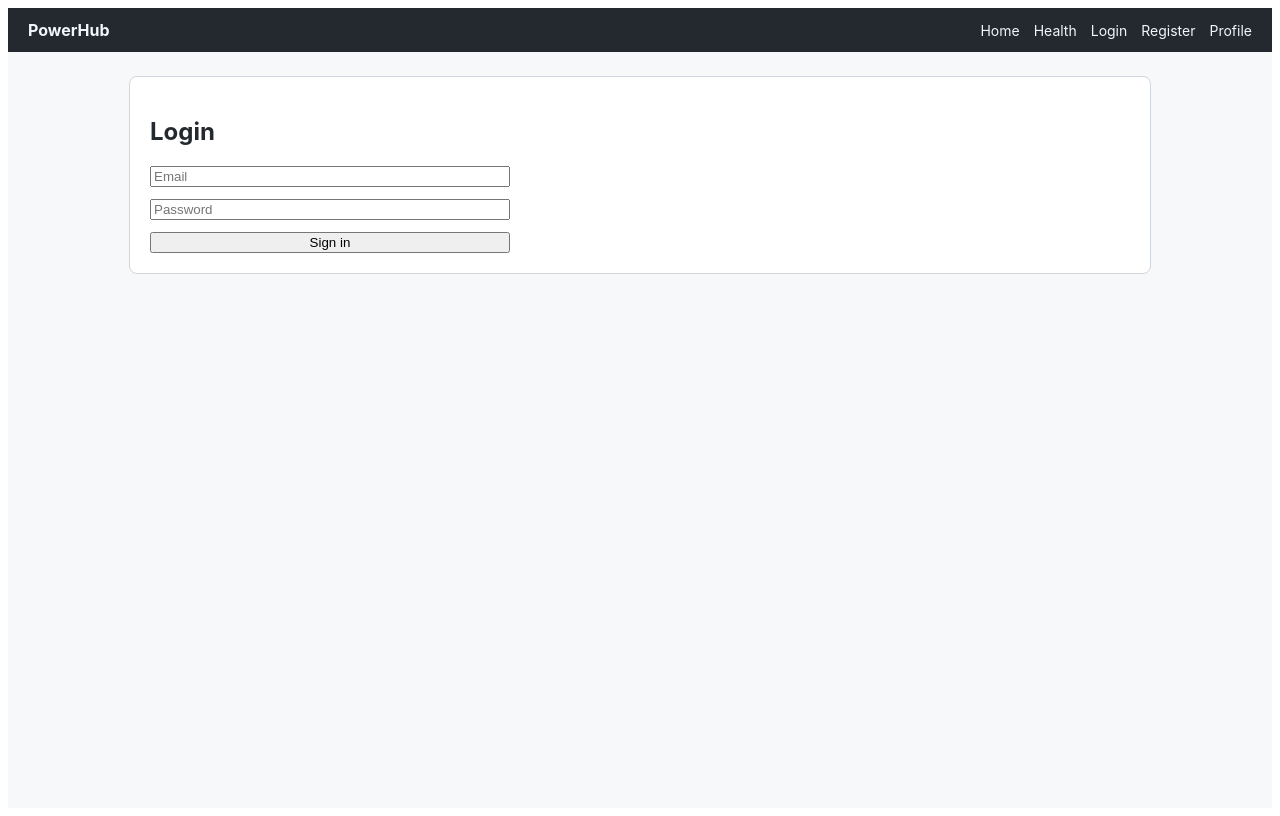
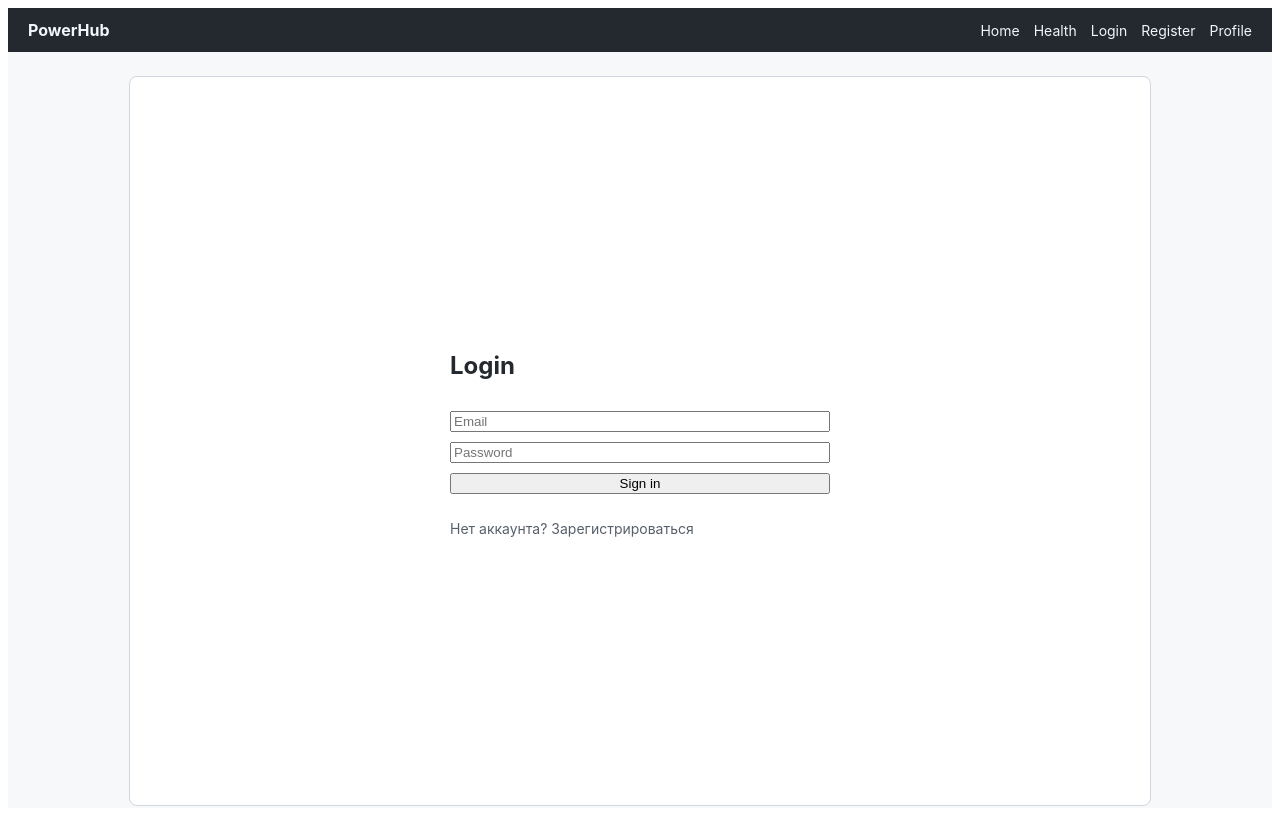
Before and after one commit to koustakken/openclaw-sandbox, a React (Vite) app in the folder apps/web/: page /login in a window 1280 px wide. Built offline with nearby package versions, Linux system fonts and the light colour scheme.

Commit message:
fix: 📦 add auth cross-links and center auth forms

```diff
--- /dev/null
+++ b/apps/web/src/pages/AuthPage.module.css
@@ -0,0 +1,36 @@
+.page {
+  min-height: calc(100vh - 160px);
+  display: grid;
+  place-items: center;
+  padding: 24px;
+}
+
+.card {
+  width: 100%;
+  max-width: 380px;
+  display: grid;
+  gap: 12px;
+}
+
+.form {
+  display: grid;
+  gap: 10px;
+}
+
+.linkRow {
+  font-size: 14px;
+  color: #57606a;
+}
+
+.link {
+  color: var(--color-primary);
+  text-decoration: none;
+}
+
+.link:hover {
+  text-decoration: underline;
+}
+
+.error {
+  color: var(--color-danger);
+}
--- a/apps/web/src/pages/LoginPage.tsx
+++ b/apps/web/src/pages/LoginPage.tsx
@@ -1,7 +1,8 @@
 import { type FormEvent, useState } from 'react';
-import { useNavigate } from 'react-router-dom';
+import { Link, useNavigate } from 'react-router-dom';
 import { api } from '../shared/api';
 import { authStorage } from '../shared/authStorage';
+import css from './AuthPage.module.css';
 
 export function LoginPage() {
   const navigate = useNavigate();
@@ -26,9 +27,11 @@ export function LoginPage() {
   };
 
   return (
-    <section>
+    <section className={css.page}>
+      <div className={css.card}>
         <h2>Login</h2>
-      <form onSubmit={onSubmit} style={{ display: 'grid', gap: '0.75rem', maxWidth: 360 }}>
+
+        <form onSubmit={onSubmit} className={css.form}>
           <input
             type="email"
             placeholder="Email"
@@ -45,7 +48,16 @@ export function LoginPage() {
           />
           <button type="submit">Sign in</button>
         </form>
-      {error && <p style={{ color: 'crimson' }}>{error}</p>}
+
+        {error && <p className={css.error}>{error}</p>}
+
+        <p className={css.linkRow}>
+          Нет аккаунта?{' '}
+          <Link to="/register" className={css.link}>
+            Зарегистрироваться
+          </Link>
+        </p>
+      </div>
     </section>
   );
 }
--- a/apps/web/src/pages/RegisterPage.tsx
+++ b/apps/web/src/pages/RegisterPage.tsx
@@ -1,7 +1,8 @@
 import { type FormEvent, useState } from 'react';
-import { useNavigate } from 'react-router-dom';
+import { Link, useNavigate } from 'react-router-dom';
 import { api } from '../shared/api';
 import { authStorage } from '../shared/authStorage';
+import css from './AuthPage.module.css';
 
 export function RegisterPage() {
   const navigate = useNavigate();
@@ -26,9 +27,11 @@ export function RegisterPage() {
   };
 
   return (
-    <section>
+    <section className={css.page}>
+      <div className={css.card}>
         <h2>Register</h2>
-      <form onSubmit={onSubmit} style={{ display: 'grid', gap: '0.75rem', maxWidth: 360 }}>
+
+        <form onSubmit={onSubmit} className={css.form}>
           <input
             type="email"
             placeholder="Email"
@@ -46,7 +49,16 @@ export function RegisterPage() {
           />
           <button type="submit">Create account</button>
         </form>
-      {error && <p style={{ color: 'crimson' }}>{error}</p>}
+
+        {error && <p className={css.error}>{error}</p>}
+
+        <p className={css.linkRow}>
+          Уже есть аккаунт?{' '}
+          <Link to="/login" className={css.link}>
+            Войти
+          </Link>
+        </p>
+      </div>
     </section>
   );
 }
```
Lines whose indentation alone changed are shown as unchanged.
